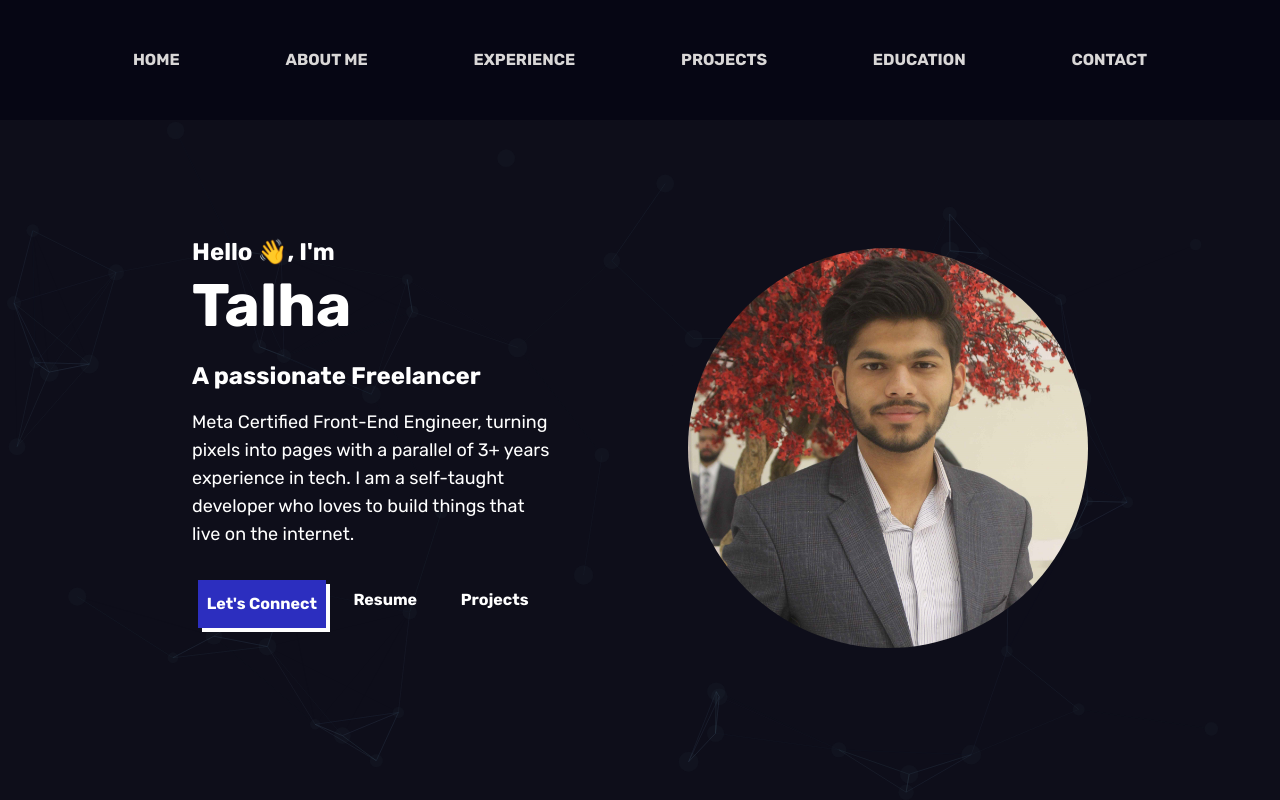
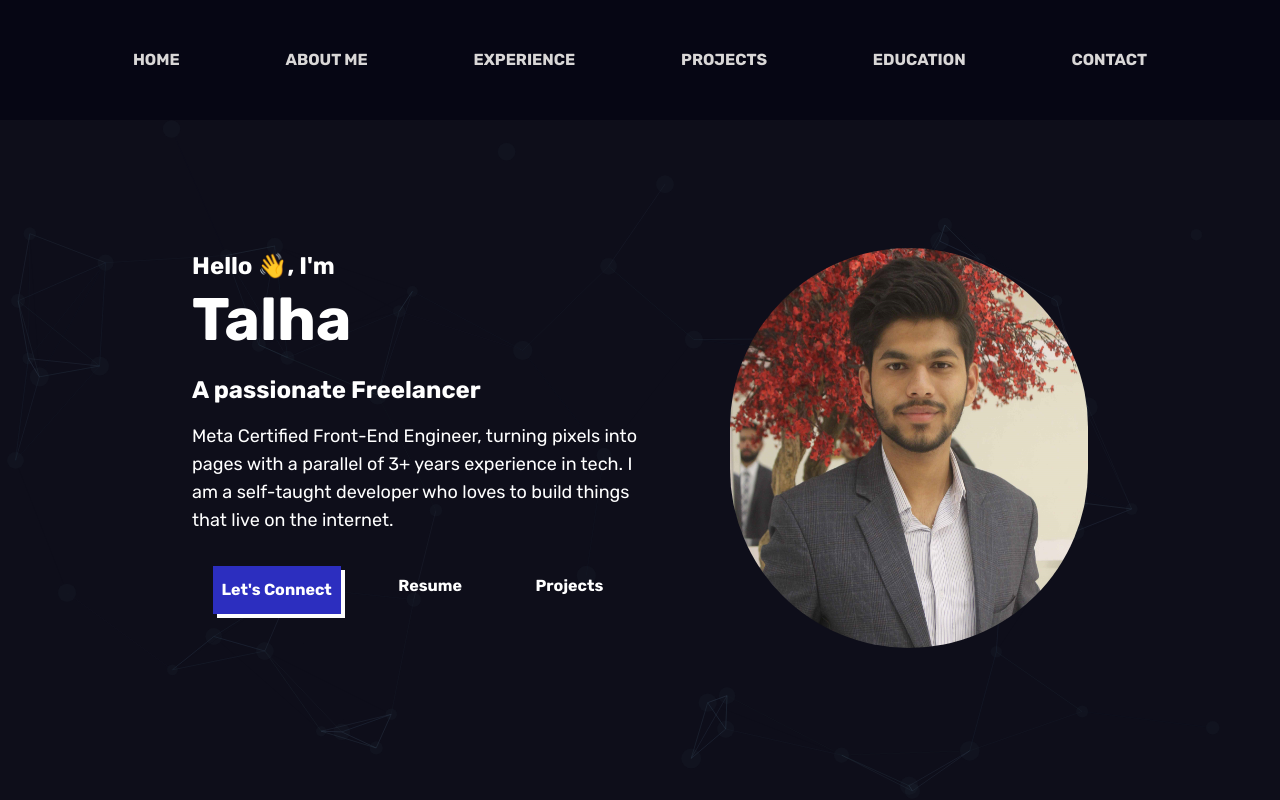
Before and after one commit to talhaiftikhar12549/talhaiftikhar, a React (Vite) app: page / in a window 1280 px wide. Shown: the top 800 px of the page. Built offline with nearby package versions, Linux system fonts and the light colour scheme; grey boxes are pictures that could not be loaded.

Commit message:
added style to hero section

```diff
--- a/src/components/AboutUs.jsx
+++ b/src/components/AboutUs.jsx
@@ -11,7 +11,7 @@ export default function AboutUs() {
     return (
         <>
 
-            <div id='aboutMe' className="h-[100%] bg-[#0e0e1a] text-[#d9d7d7]">
+            <div id='aboutMe' className="h-[100vh] bg-[#0e0e1a] text-[#d9d7d7]">
                 <div className="w-full h-full flex flex-col md:flex-row items-center justify-center">
 
 
--- a/src/components/HeroSection.jsx
+++ b/src/components/HeroSection.jsx
@@ -20,7 +20,7 @@ export default function HeroSection() {
         <>
             <section className="text-[#ffffff] absolute inset-0 flex items-center justify-center">
                 <div className="flex items-center pt-24 w-[70%] justify-between">
-                    <div className="w-[40%]">
+                    <div className="w-[50%]">
                         <p className="text-2xl font-bold">Hello 👋, I'm</p>
                         <p className="text-6xl font-bold py-2">Talha</p>
                         <div className="font-bold text-2xl py-4">
@@ -57,7 +57,7 @@ export default function HeroSection() {
                     </div>
 
 
-                    <div>
+                    <div className="w-[40%] flex justify-end">
                         <img title="Yep, that's me." className="rounded-full h-[400px] w-[400px]" src={talhaPic} alt="Talha" />
                     </div>
                 </div>
```
